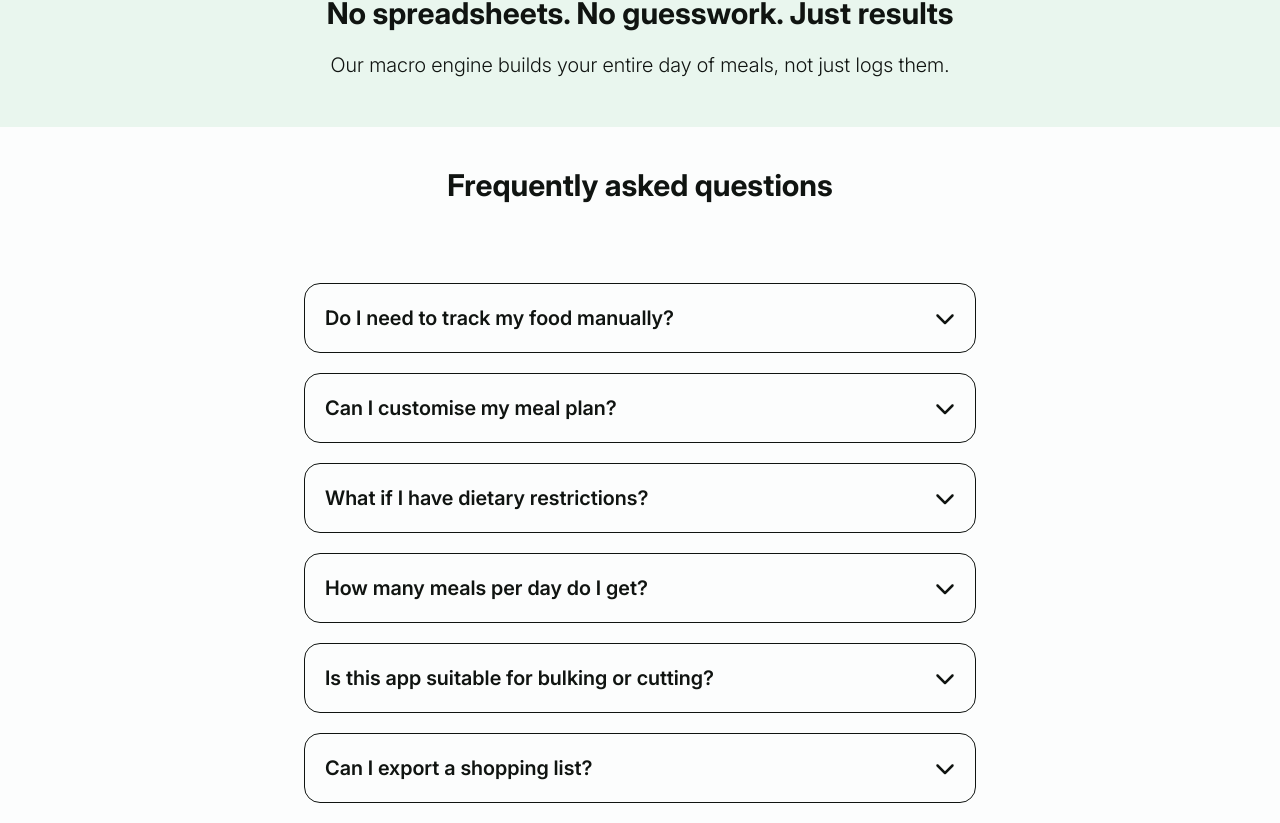
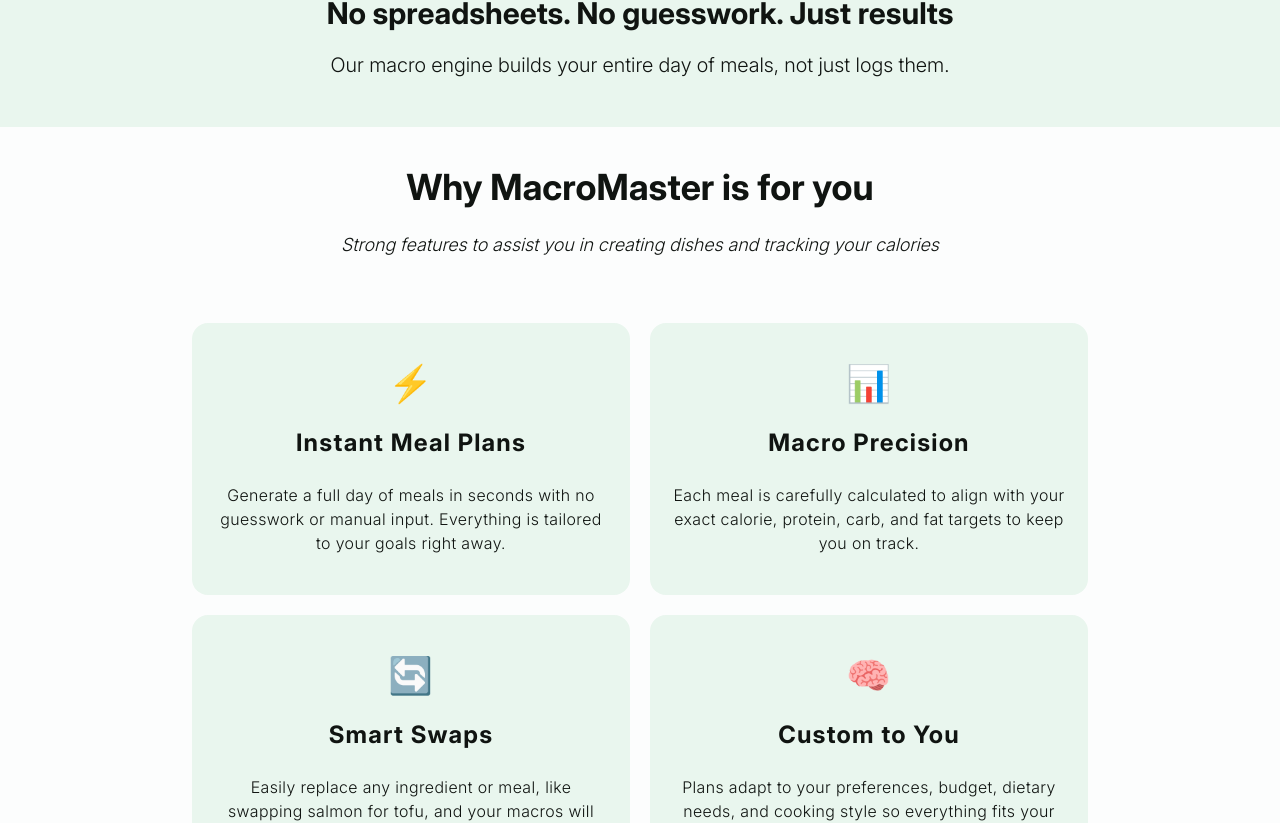
Before and after one commit to TakundaMuzunze/macro-master, a SvelteKit app: page / in a window 1280 px wide. Shown: the part 1813-2636 px from the top of the page. Built offline with nearby package versions, Linux system fonts and the light colour scheme.

Commit message:
feat: create section grid for feature cards

```diff
--- /dev/null
+++ b/src/lib/components/sections/FeaturesSection/FeaturesSection.svelte
@@ -0,0 +1,28 @@
+<script>
+	import FeatureCard from '$lib/components/ui/cards/FeatureCard/FeatureCard.svelte';
+	import { featuresHighlights } from '$lib/constants/features';
+</script>
+
+<section
+	class="relative flex w-full flex-col items-center justify-center gap-6 p-10"
+	aria-labelledby="feature-title"
+>
+	<h2 id="feature-title" class="text-primary text-center text-4xl font-normal text-balance">
+		Why MacroMaster is for you
+	</h2>
+	<p class="text-primary text-lg font-light italic">
+		Strong features to assist you in creating dishes and tracking your calories
+	</p>
+
+	<div
+		class="mx-auto grid w-full max-w-4xl grid-cols-2 flex-col gap-5 py-5 lg:py-10"
+		role="list"
+		aria-label="Step-by-step process for using MacroMaster"
+	>
+		{#each featuresHighlights as feature}
+			<div role="listitem">
+				<FeatureCard {feature} />
+			</div>
+		{/each}
+	</div>
+</section>
--- a/src/routes/+page.svelte
+++ b/src/routes/+page.svelte
@@ -1,6 +1,7 @@
 <script>
 	import CtaBanner from '$lib/components/sections/CtaBanner/CtaBanner.svelte';
 	import Faqs from '$lib/components/sections/Faqs/Faqs.svelte';
+	import FeaturesSection from '$lib/components/sections/FeaturesSection/FeaturesSection.svelte';
 	import Hero from '$lib/components/sections/Hero/Hero.svelte';
 	import HowItWorks from '$lib/components/sections/HowItWorks/HowItWorks.svelte';
 	import ValueBanner from '$lib/components/sections/ValueBanner/ValueBanner.svelte';
@@ -9,5 +10,6 @@
 <Hero />
 <HowItWorks />
 <ValueBanner />
+<FeaturesSection />
 <Faqs />
 <CtaBanner />
```
